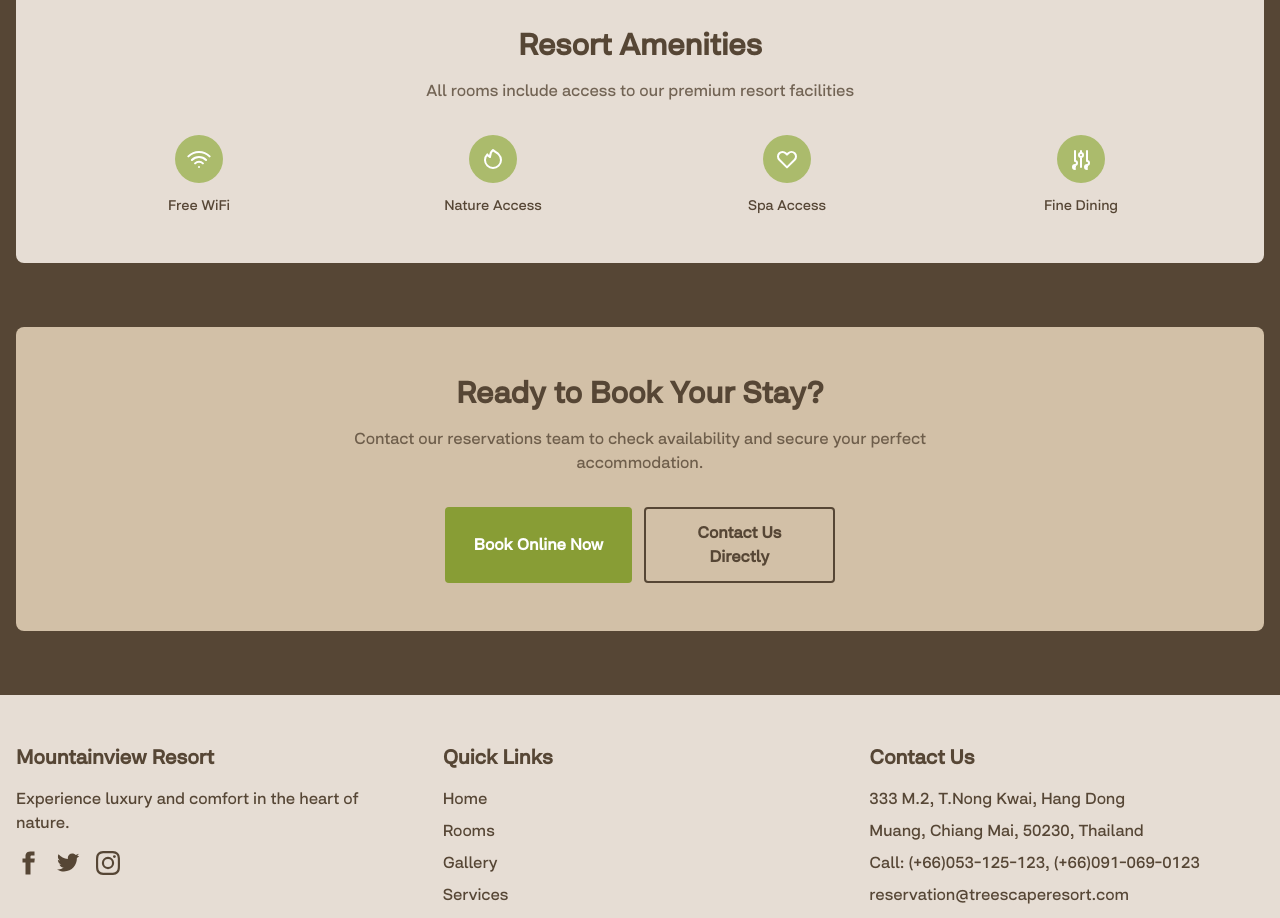
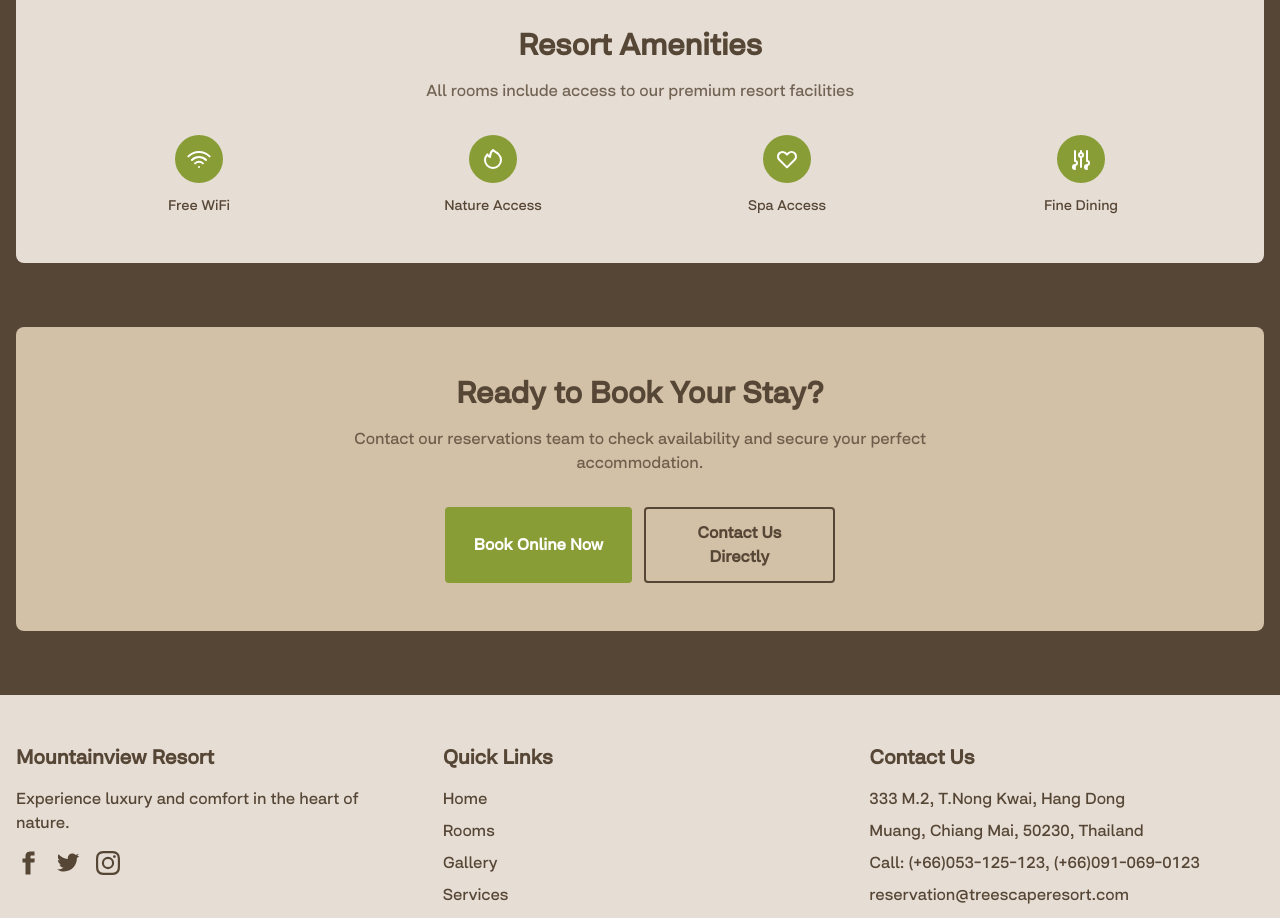
Before and after one commit to thaninbew/treescape, a Next.js app: page /mountainview/rooms in a window 1280 px wide. Shown: the part 2040-2958 px from the top of the page. Built offline with nearby package versions, Linux system fonts and the light colour scheme; no server answers.

Commit message:
update amenities contrast

```diff
--- a/app/[resort]/rooms/page.tsx
+++ b/app/[resort]/rooms/page.tsx
@@ -52,7 +52,7 @@ export default async function RoomsPage({ params }: { params: Promise<{ resort:
 
           <div className="grid grid-cols-2 md:grid-cols-4 gap-6">
             <div className="text-center">
-              <div className="w-12 h-12 bg-zen-green rounded-full flex items-center justify-center mx-auto mb-3">
+              <div className="w-12 h-12 bg-zen-leaf rounded-full flex items-center justify-center mx-auto mb-3">
                 <svg className="w-6 h-6 text-white" fill="none" stroke="currentColor" viewBox="0 0 24 24">
                   <path strokeLinecap="round" strokeLinejoin="round" strokeWidth={2} d="M8.111 16.404a5.5 5.5 0 017.778 0M12 20h.01m-7.08-7.071c3.904-3.905 10.236-3.905 14.141 0M1.394 9.393c5.857-5.857 15.355-5.857 21.213 0" />
                 </svg>
@@ -61,7 +61,7 @@ export default async function RoomsPage({ params }: { params: Promise<{ resort:
             </div>
 
             <div className="text-center">
-              <div className="w-12 h-12 bg-zen-green rounded-full flex items-center justify-center mx-auto mb-3">
+              <div className="w-12 h-12 bg-zen-leaf rounded-full flex items-center justify-center mx-auto mb-3">
                 <svg className="w-6 h-6 text-white" fill="none" stroke="currentColor" viewBox="0 0 24 24">
                   <path strokeLinecap="round" strokeLinejoin="round" strokeWidth={2} d="M17.657 18.657A8 8 0 016.343 7.343S7 9 9 10c0-2 .5-5 2.986-7C14 5 16.09 5.777 17.656 7.343A7.975 7.975 0 0120 13a7.975 7.975 0 01-2.343 5.657z" />
                 </svg>
@@ -70,7 +70,7 @@ export default async function RoomsPage({ params }: { params: Promise<{ resort:
             </div>
 
             <div className="text-center">
-              <div className="w-12 h-12 bg-zen-green rounded-full flex items-center justify-center mx-auto mb-3">
+              <div className="w-12 h-12 bg-zen-leaf rounded-full flex items-center justify-center mx-auto mb-3">
                 <svg className="w-6 h-6 text-white" fill="none" stroke="currentColor" viewBox="0 0 24 24">
                   <path strokeLinecap="round" strokeLinejoin="round" strokeWidth={2} d="M4.318 6.318a4.5 4.5 0 000 6.364L12 20.364l7.682-7.682a4.5 4.5 0 00-6.364-6.364L12 7.636l-1.318-1.318a4.5 4.5 0 00-6.364 0z" />
                 </svg>
@@ -79,7 +79,7 @@ export default async function RoomsPage({ params }: { params: Promise<{ resort:
             </div>
 
             <div className="text-center">
-              <div className="w-12 h-12 bg-zen-green rounded-full flex items-center justify-center mx-auto mb-3">
+              <div className="w-12 h-12 bg-zen-leaf rounded-full flex items-center justify-center mx-auto mb-3">
                 <svg className="w-6 h-6 text-white" fill="none" stroke="currentColor" viewBox="0 0 24 24">
                   <path strokeLinecap="round" strokeLinejoin="round" strokeWidth={2} d="M12 6V4m0 2a2 2 0 100 4m0-4a2 2 0 110 4m-6 8a2 2 0 100-4m0 4a2 2 0 100 4m0-4v2m0-6V4m6 6v10m6-2a2 2 0 100-4m0 4a2 2 0 100 4m0-4v2m0-6V4" />
                 </svg>
```
